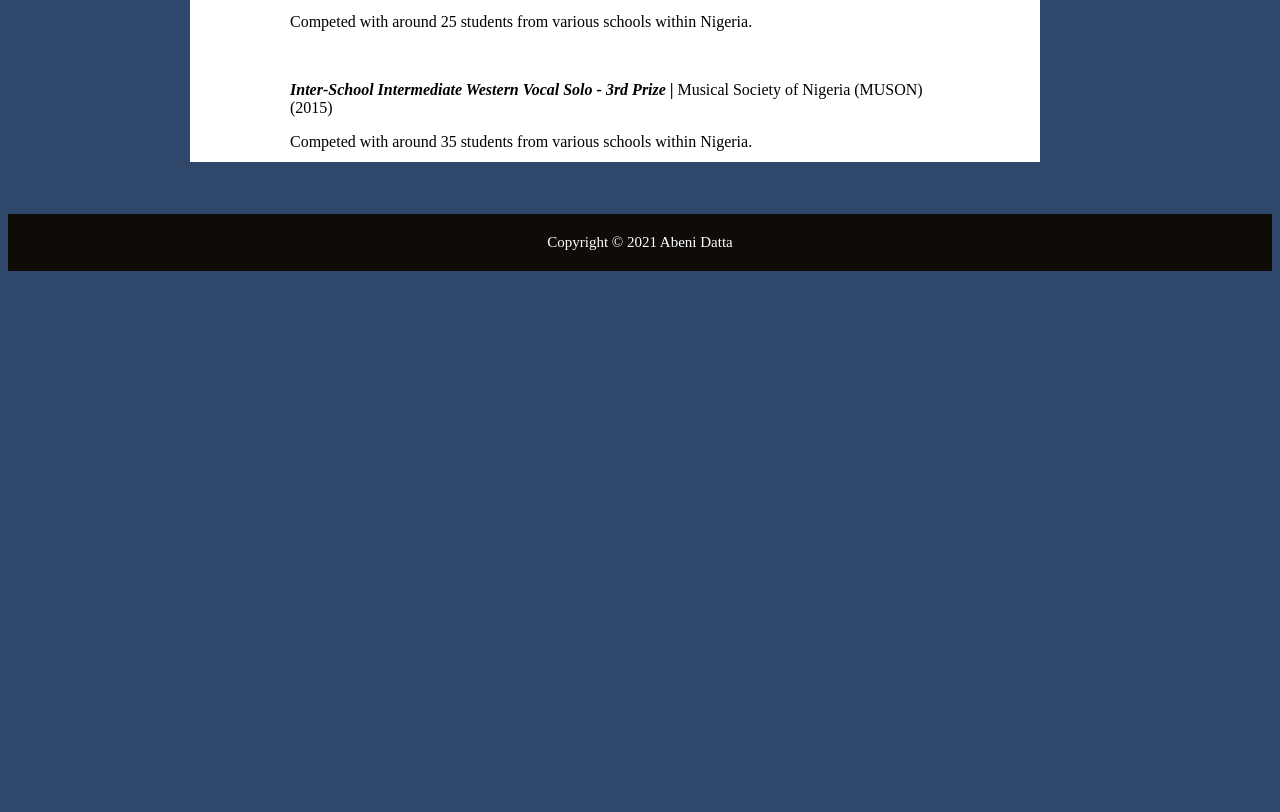
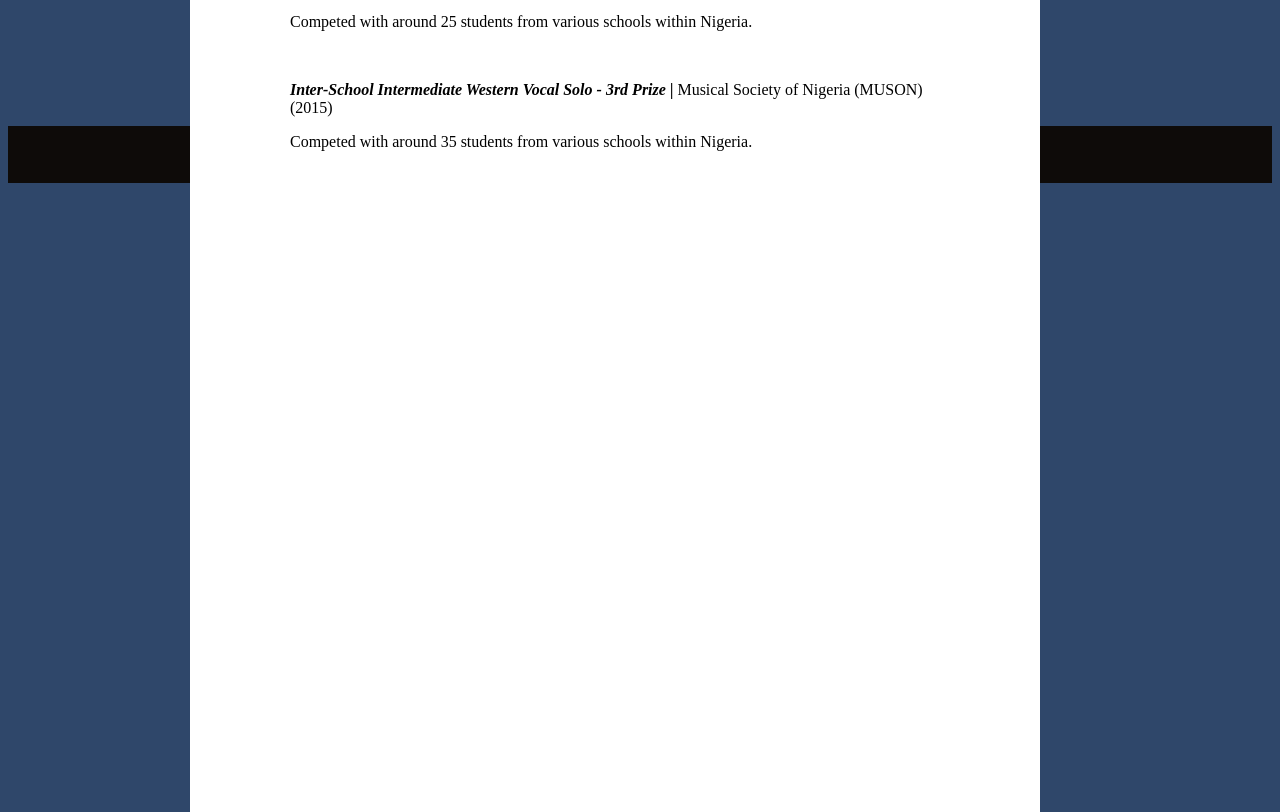
Before and after one commit to AbeniDatta/Resume, a plain HTML site: page index.html in a window 1280 px wide. Shown: the part 2268-3080 px from the top of the page. Before the commit the page ends 2547 px from the top, so only its background shows below. Drawn offline with Linux system fonts and the light colour scheme.

Commit message:
Update style3.css

```diff
--- a/style3.css
+++ b/style3.css
@@ -97,13 +97,13 @@ body{
 	font-size: 15px;
 	text-align: center;
 	padding: 5px;
-	margin-top: 2300px;
+	margin-top: 175%;
 }
 
 #box{
 	background-color: white;
 	width: 650px;
-	height: 2150px;
+	height: 350%;
 	position: absolute;
 	right: 240px;
 	top: 200px;
```
